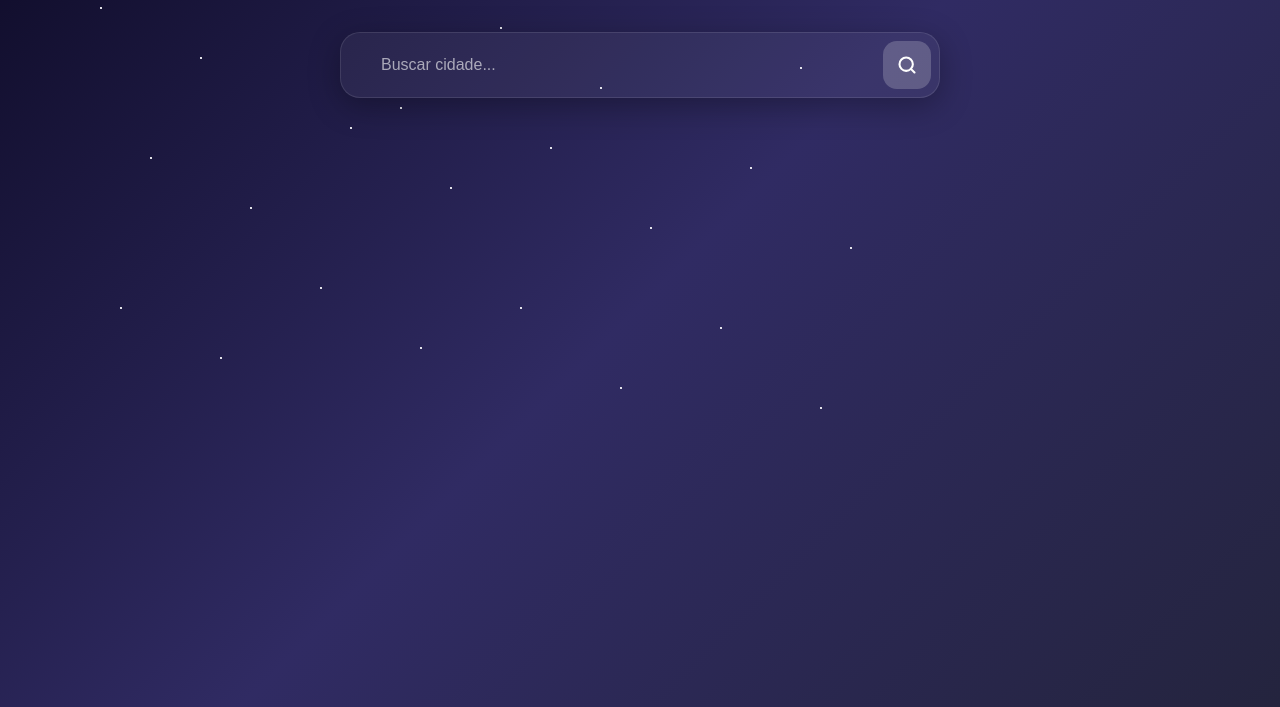
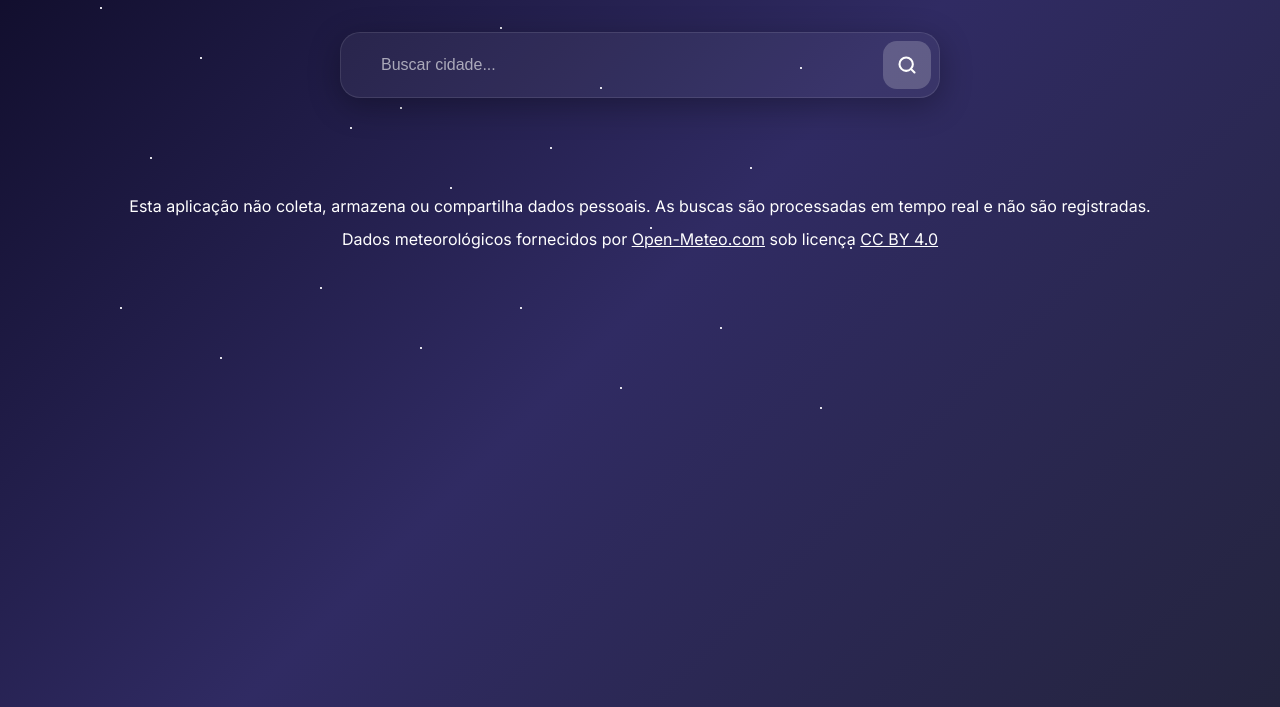
Before and after one commit to queren-alves/app_weather, a website: page index.html in a window 1280 px wide. Shown: the part 93-800 px from the top of the page. Drawn offline with Linux system fonts and the light colour scheme; some icons are missing.

Commit message:
:sparkles: adição de termos de privacidade e licenças

```diff
--- a/assets/css/style.css
+++ b/assets/css/style.css
@@ -623,6 +623,21 @@ body.night .forecast-container {
   text-align: center;
 }
 
+.footer {
+  margin-top: 5rem;
+  padding: 1rem;
+  display: flex;
+  flex-direction: column;
+  align-items: center;
+  justify-content: center;
+  gap: 0.5rem;
+  text-align: center;
+}
+
+.footer a {
+  color: white;
+}
+
 /* ========================================
    Animations
    ======================================== */
@@ -788,7 +803,7 @@ body.night .forecast-container {
   }
 }
 
-@media (max-width: 480px) {
+@media (max-width: 780px) {
   .logo-text {
     font-size: 1.5rem;
   }
--- a/index.html
+++ b/index.html
@@ -111,7 +111,21 @@
         <div id="forecast" class="forecast-grid"></div>
       </div>
     </div>
+    <footer class="footer">
+        <p>
+            Esta aplicação não coleta, armazena ou compartilha dados pessoais.
+            As buscas são processadas em tempo real e não são registradas.
+        </p>
+        <p>Dados meteorológicos fornecidos por
+            <a href="https://open-meteo.com/" target="_blank" rel="noopener">Open-Meteo.com</a>
+            sob licença
+            <a href="https://creativecommons.org/licenses/by/4.0/" target="_blank" rel="noopener">CC BY 4.0</a>
+        </p>
+  </footer>
   </div>
+
+
+
   <script src="assets/js/api.js"></script>
 </body>
 </html>
```
